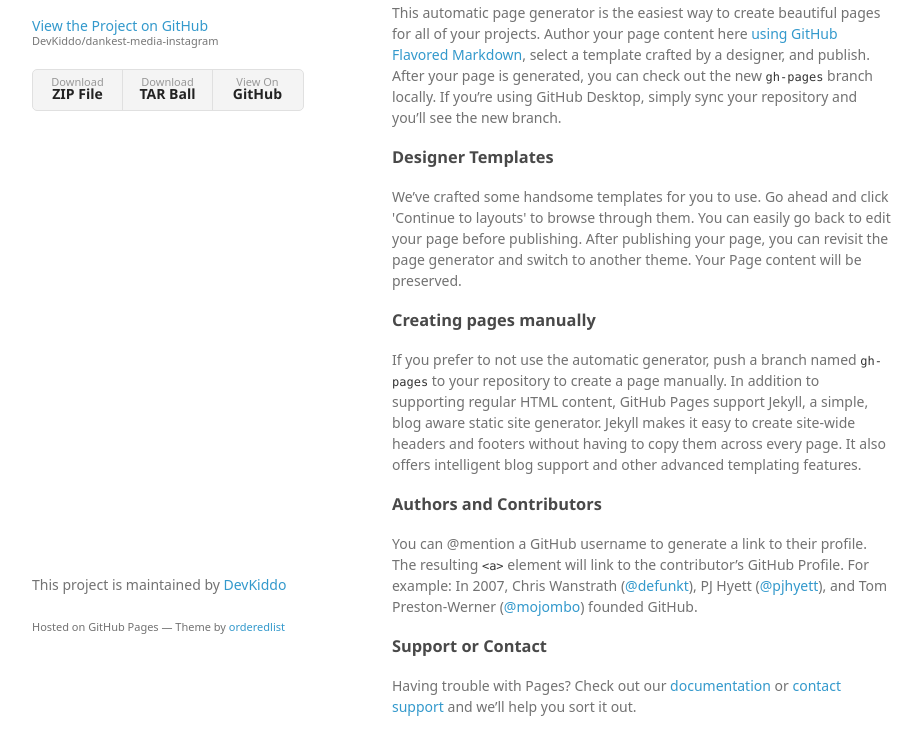
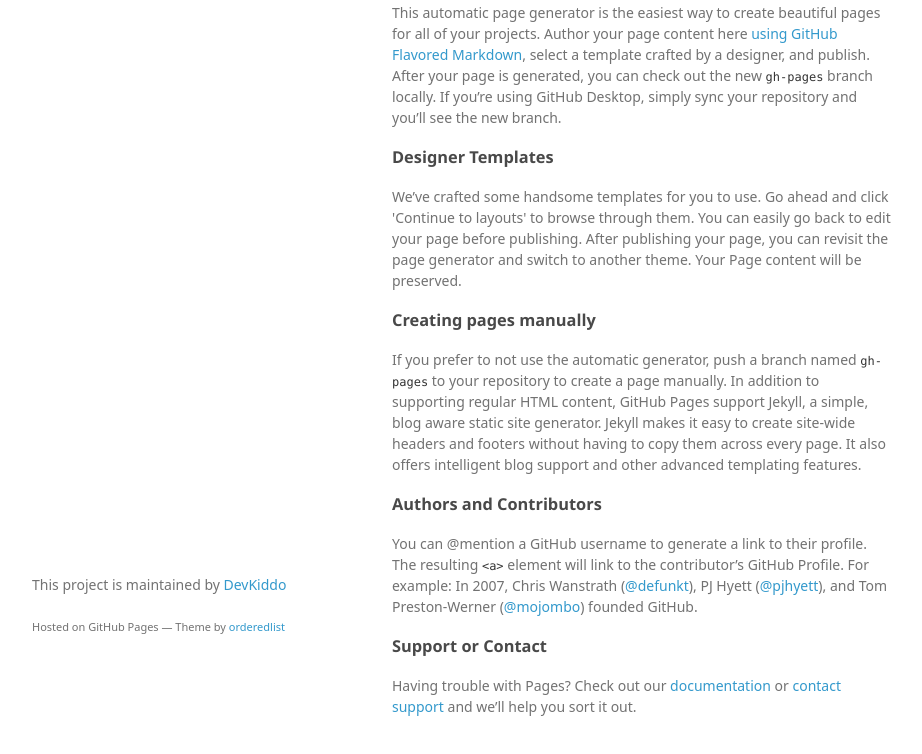
Before and after one commit to jgozal/gramranker, a website: page index.html in a window 1280 px wide. Shown: the part 94-848 px from the top of the page, without its empty margins (178-1100 px from the left). Drawn offline with Linux system fonts and the light colour scheme; a web font is replaced by a local one.

Commit message:
testing html changes

```diff
--- a/index.html
+++ b/index.html
@@ -17,15 +17,6 @@
       <header>
         <h1>topdailygram</h1>
         <p></p>
-
-        <p class="view"><a href="https://github.com/DevKiddo/dankest-media-instagram">View the Project on GitHub <small>DevKiddo/dankest-media-instagram</small></a></p>
-
-
-        <ul>
-          <li><a href="https://github.com/DevKiddo/dankest-media-instagram/zipball/master">Download <strong>ZIP File</strong></a></li>
-          <li><a href="https://github.com/DevKiddo/dankest-media-instagram/tarball/master">Download <strong>TAR Ball</strong></a></li>
-          <li><a href="https://github.com/DevKiddo/dankest-media-instagram">View On <strong>GitHub</strong></a></li>
-        </ul>
       </header>
       <section>
         <h3>
```
